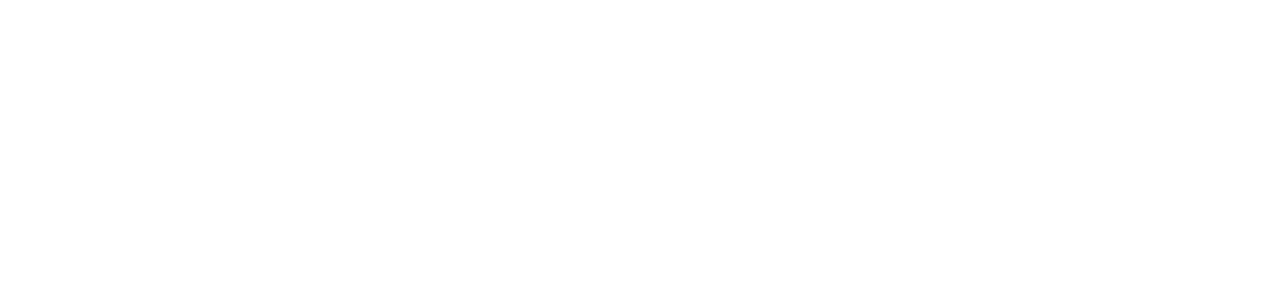
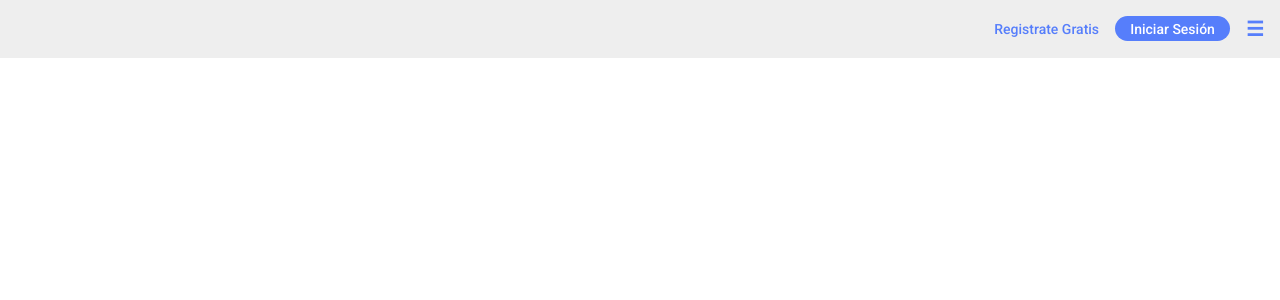
Before and after one commit to jonathanlevrero/NubiProyecto, a React (Create React App) app in the folder nubilanding/: page / in a window 1280 px wide. Shown: the top 300 px of the page. Built offline with nearby package versions, Linux system fonts and the light colour scheme.

Commit message:
correccion de mayusculas en import y export

```diff
--- a/nubilanding/src/App.js
+++ b/nubilanding/src/App.js
@@ -1,11 +1,11 @@
 import React from 'react';
 import './App.css';
-import header from "./components/Header/header";
+import Header from "./components/header/header";
 
 function App() {
   return (
     <div className="App">
-    <header/>
+    <Header/>
     </div>
   );
 }
--- a/nubilanding/src/components/Header/header.js
+++ b/nubilanding/src/components/header/header.js
@@ -1,7 +1,7 @@
 import React from 'react';
 import styles from './styles.module.scss';
 
-function header() {
+function Header() {
     return (
     <header>
       <nav>
@@ -17,4 +17,4 @@ function header() {
   }
 
 
-export default header;
+export default Header;
```
Also changed, not shown: nubilanding/src/components/header/styles.module.scss (renamed from nubilanding/src/components/Header/styles.module.scss).
